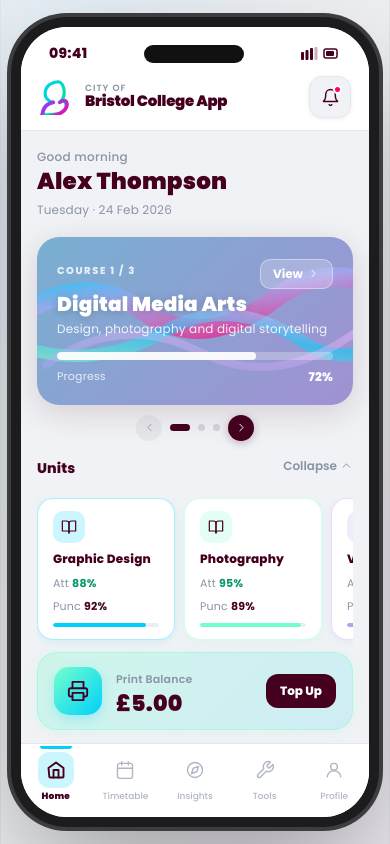
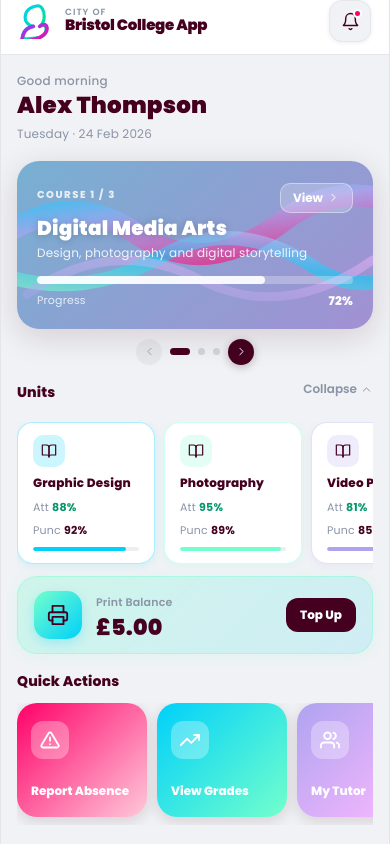
Before and after one commit to sweet-orchard/my-bristol-college-app-publish, a React (Vite) app: page / in a window 390 px wide. Shown: the top 844 px of the page. Built offline with nearby package versions, Linux system fonts and the light colour scheme.

Commit message:
Convert App to PWA and remove mock phone casing

```diff
--- a/index.html
+++ b/index.html
@@ -3,8 +3,15 @@
   <head>
     <meta charset="UTF-8" />
     <link rel="icon" type="image/svg+xml" href="/favicon.svg" />
-    <meta name="viewport" content="width=device-width, initial-scale=1.0" />
-    <title>Vite + React + TS</title>
+    <link rel="manifest" href="/manifest.json" />
+    <meta name="viewport" content="width=device-width, initial-scale=1.0, maximum-scale=1.0, user-scalable=no, viewport-fit=cover" />
+    <meta name="theme-color" content="#ffffff" />
+    <!-- iOS support -->
+    <link rel="apple-touch-icon" href="/favicon.svg" />
+    <meta name="apple-mobile-web-app-capable" content="yes" />
+    <meta name="apple-mobile-web-app-status-bar-style" content="black-translucent" />
+    <meta name="apple-mobile-web-app-title" content="BristolApp">
+    <title>Bristol College App</title>
   </head>
   <body>
     <div id="root"></div>
--- a/src/App.tsx
+++ b/src/App.tsx
@@ -4181,15 +4181,10 @@ export default function App() {
   return (
     <div
       style={{
-        minHeight: '100vh',
-        background: `radial-gradient(ellipse at 20% 20%, ${T.blue}55 0%, transparent 50%),
-                   radial-gradient(ellipse at 80% 80%, ${T.lav}44 0%, transparent 50%),
-                   radial-gradient(ellipse at 50% 50%, ${T.cream}33 0%, transparent 70%),
-                   #eef0f4`,
+        minHeight: '100dvh',
+        background: T.card,
         display: 'flex',
-        alignItems: 'center',
-        justifyContent: 'center',
-        padding: 20,
+        flexDirection: 'column',
         fontFamily: "'Poppins','Segoe UI',sans-serif",
       }}
     >
@@ -4197,99 +4192,36 @@ export default function App() {
          @import url('https://fonts.googleapis.com/css2?family=Poppins:ital,wght@0,400;0,500;0,600;0,700;0,800;0,900;1,400&display=swap');
         * { box-sizing: border-box; margin: 0; padding: 0; text-align: left; }
         ::-webkit-scrollbar { width: 0; height: 0; }
+        body { margin: 0; padding: 0; }
         button { font-family: 'Poppins','Segoe UI',sans-serif; }
         input, textarea { font-family: 'Poppins','Segoe UI',sans-serif; }
         @keyframes fadeInUp { from { opacity:0; transform:translateY(8px) } to { opacity:1; transform:translateY(0) } }
       `}</style>
 
-      {/* Phone shell */}
+      {/* Main app container */}
       <div
         style={{
-          width: 393,
-          height: 790,
-          borderRadius: 46,
-          background: T.card,
-          boxShadow: `0 0 0 10px #1c1c1e, 0 0 0 14px #3d3d3f, 0 50px 120px rgba(0,0,0,0.35)`,
-          overflow: 'hidden',
+          flex: 1,
           display: 'flex',
           flexDirection: 'column',
           position: 'relative',
+          overflow: 'hidden',
         }}
       >
         {/* Splash screen */}
         {splash && <SplashScreen onDone={() => setSplash(false)} />}
 
-        {/* Status bar */}
-        <div
-          style={{
-            background: T.card,
-            padding: '15px 28px 6px',
-            display: 'flex',
-            justifyContent: 'space-between',
-            alignItems: 'center',
-            flexShrink: 0,
-          }}
-        >
-          <span
-            style={{
-              fontSize: 14,
-              fontWeight: 800,
-              color: T.plum,
-              letterSpacing: 0.3,
-            }}
-          >
-            09:41
-          </span>
-          <div
-            style={{
-              width: 100,
-              height: 18,
-              background: '#111',
-              borderRadius: 99,
-            }}
-          />
-          <div style={{ display: 'flex', gap: 5, alignItems: 'center' }}>
-            <svg width="17" height="13" viewBox="0 0 17 13">
-              <rect x="0" y="5" width="3" height="8" rx="1" fill={T.plum} />
-              <rect x="4.5" y="3" width="3" height="10" rx="1" fill={T.plum} />
-              <rect x="9" y="1" width="3" height="12" rx="1" fill={T.plum} />
-              <rect
-                x="13.5"
-                y="0"
-                width="3"
-                height="13"
-                rx="1"
-                fill={T.plum}
-                opacity="0.3"
-              />
-            </svg>
-            <svg width="18" height="13" viewBox="0 0 18 13">
-              <rect
-                x="1"
-                y="2"
-                width="13"
-                height="9"
-                rx="2"
-                fill="none"
-                stroke={T.plum}
-                strokeWidth="1.5"
-              />
-              <rect x="3" y="4" width="8" height="5" rx="1" fill={T.plum} />
-              <path d="M14 5.5v2.5a2 2 0 000-2.5z" fill={T.plum} />
-            </svg>
-          </div>
-        </div>
-
         {/* Header */}
         <div
           style={{
             background: T.card,
-            padding: '5px 18px 12px',
+            padding: '12px 18px',
             display: 'flex',
             justifyContent: 'space-between',
             alignItems: 'center',
             borderBottom: `1px solid ${T.border}`,
             flexShrink: 0,
+            paddingTop: 'env(safe-area-inset-top, 12px)'
           }}
         >
           <div style={{ display: 'flex', alignItems: 'center', gap: 10 }}>
```
Also changed, not shown: public/manifest.json (added).
